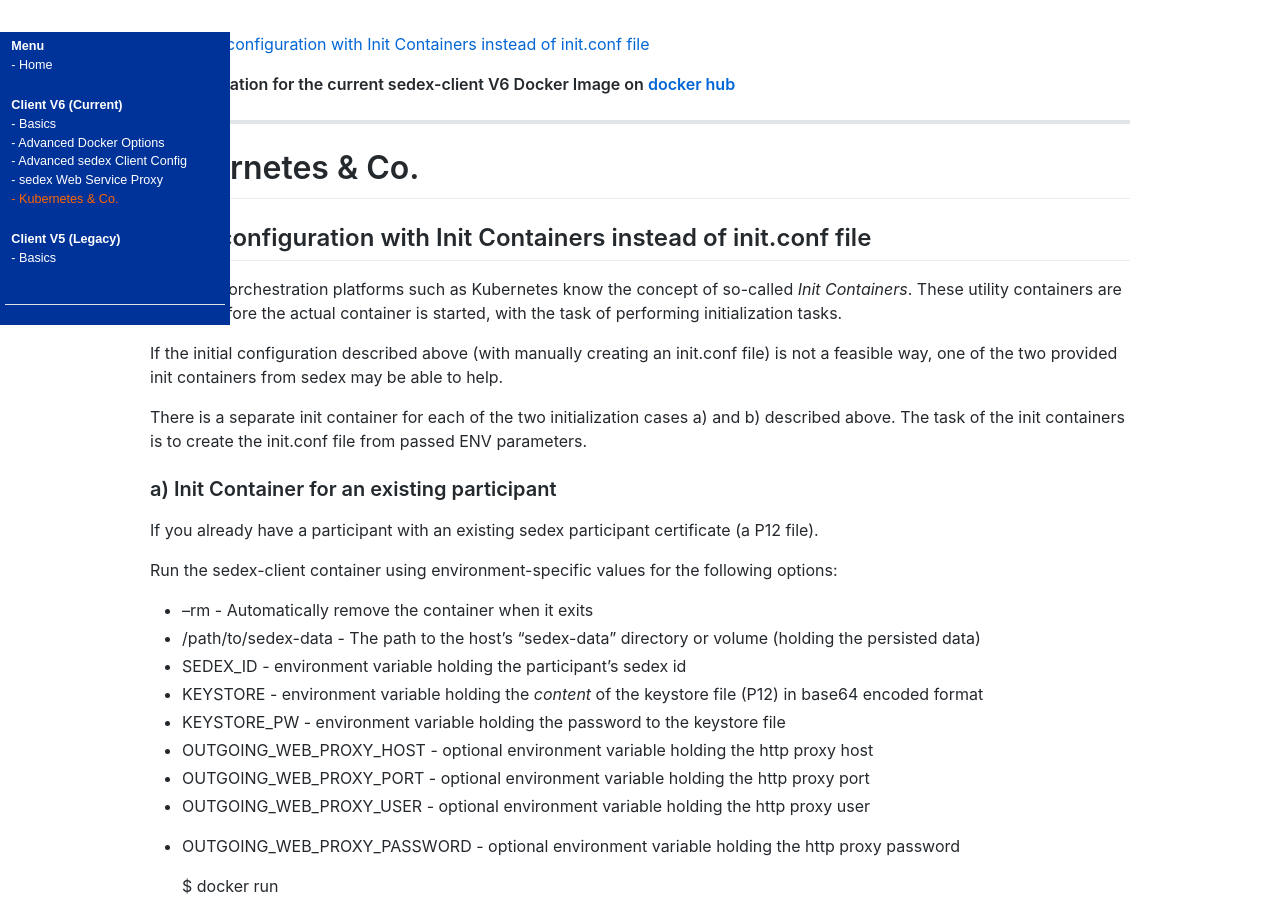
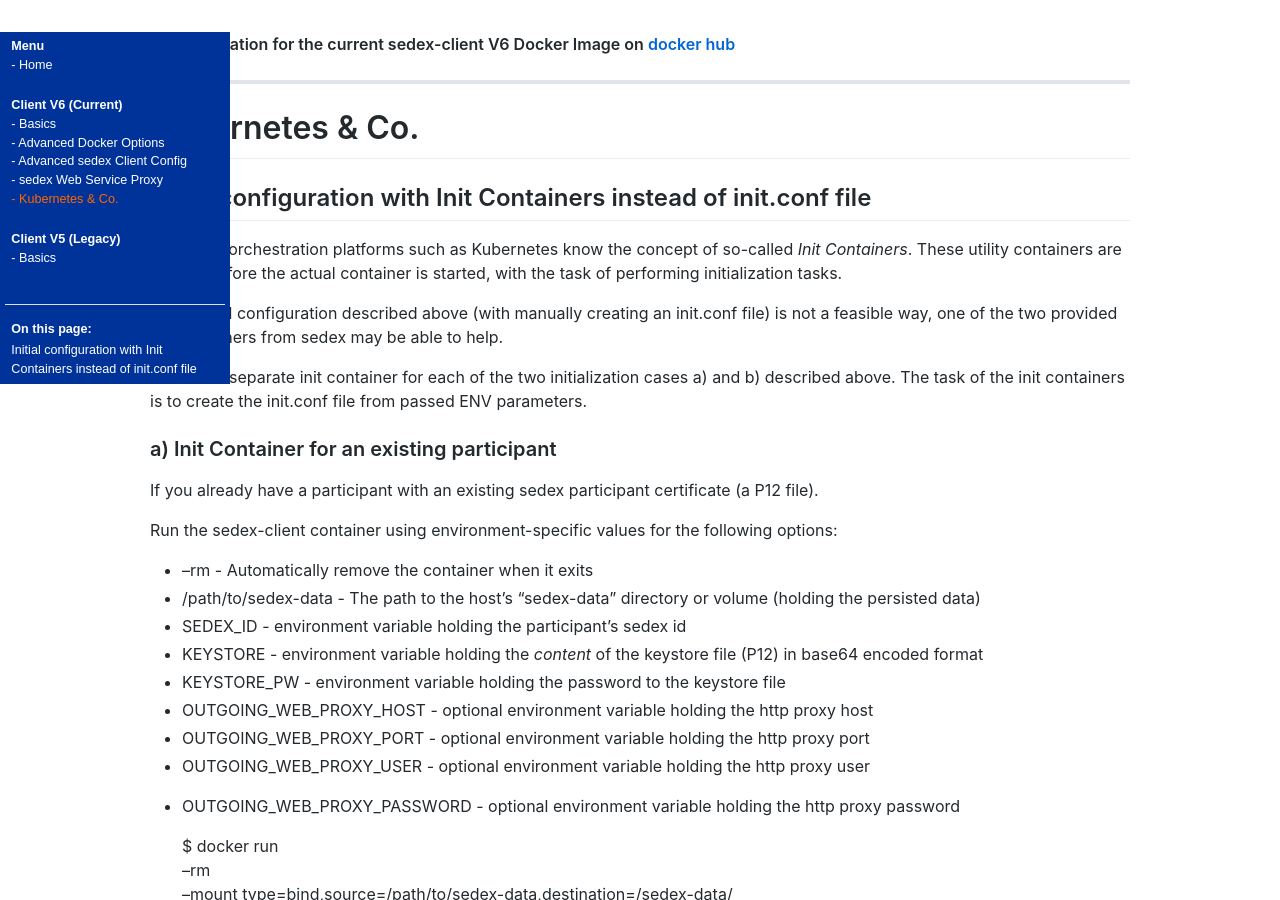
Before and after one commit to sedexch/sedexch.github.io, a Jekyll site: the page built from v6/orchestration.md, in a window 1280 px wide and 900 px high. Built offline with Jekyll 4.4.1, drawn with Linux system fonts in a browser that asks for light colours; our own code applies the rules of GitHub Pages for plain Markdown files.

Commit message:
SEDEX-3217: Fixing JS TOC

```diff
--- a/_layouts/default.html
+++ b/_layouts/default.html
@@ -60,16 +60,18 @@
 
     <hr />
 
+    <h3>On this page:</h3>
+
+    <ourtoc id="ourtoc">
+
+    </ourtoc>
+
 
 </nav>
 
 <div class="container-lg px-3 my-5 markdown-body">
 
     <section>
-
-        <ourtoc id="ourtoc">
-
-        </ourtoc>
 
         <ourmaincontent>
             {{ content }}
```
